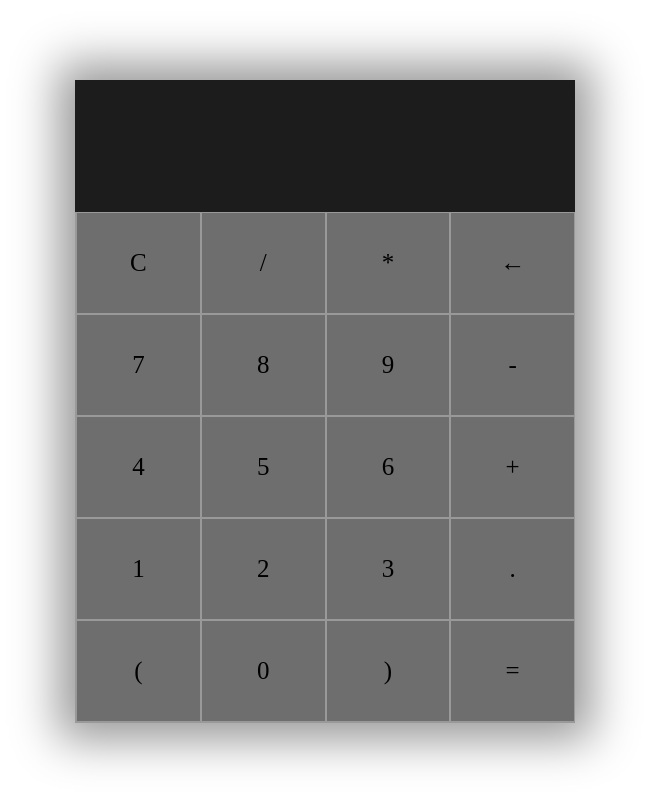
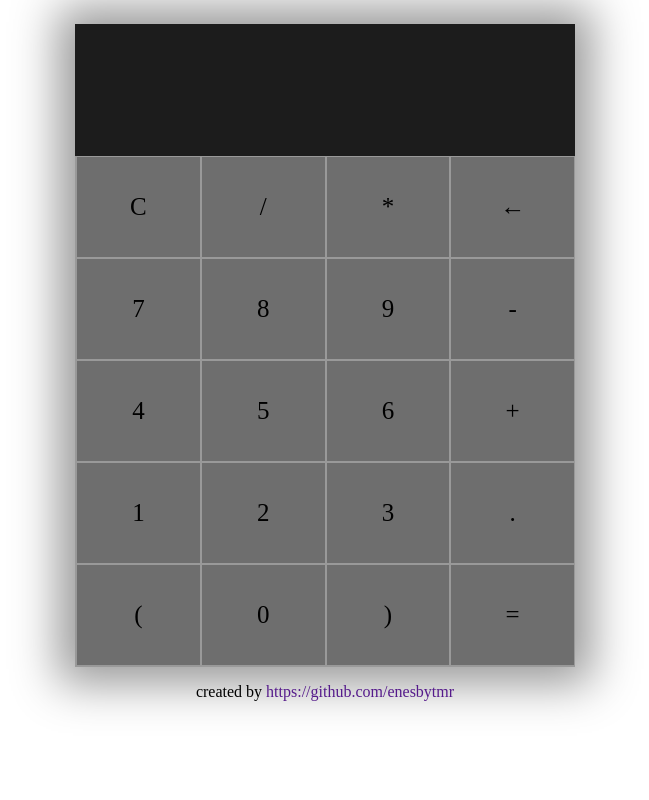
Before and after one commit to enesbytmr/Calculator, a plain HTML site: page index.html in a window 1280 px wide. Shown: the whole page, without its empty margins (315-964 px from the left). Drawn offline with Linux system fonts and the light colour scheme.

Commit message:
footer added

```diff
--- a/index.html
+++ b/index.html
@@ -39,5 +39,6 @@
             </div>
         </div>
     </section>
+    <footer>created by <a style="text-decoration: none;list-style: none;" href="">https://github.com/enesbytmr</a></footer>
   </body>
 </html>
--- a/style.css
+++ b/style.css
@@ -1,10 +1,14 @@
 .container{
     max-width: 500px;
-    margin: 10vh auto 0 auto;
+    margin: 3vh auto 0 auto;
     box-shadow: 0px 0px 43px 17px rgba(153,153,153,1);
 
     background-color: #1C1C1C;
 
+}
+footer{
+    text-align: center;
+    margin-top: 1rem;
 }
 
 #display{
```
